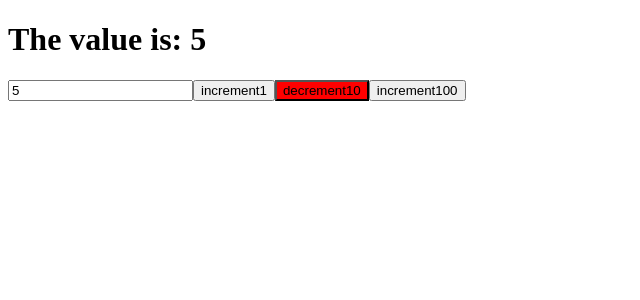
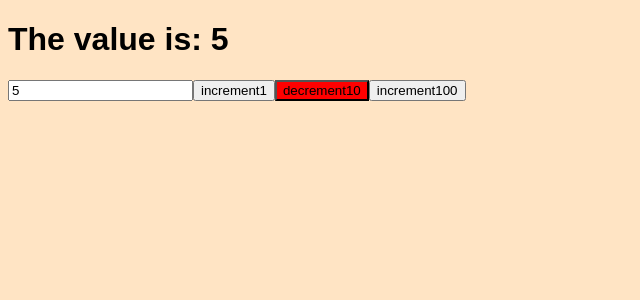
Before and after one commit to simmi9/advanced_react_redux, a React (Create React App) app: page / in a window 1280 px wide. Shown: the top 300 px of the page, without its empty margins (0-640 px from the left). Built offline with nearby package versions, Linux system fonts and the light colour scheme.

Commit message:
seperated component to make app more modular added global css

```diff
--- /dev/null
+++ b/src/App.jsx
@@ -0,0 +1,9 @@
+import React from 'react';
+import ReactDOM from 'react-dom';
+import Counter from './Counter';
+import './style.css';
+
+
+export default function App() {
+    return <Counter count={5} />
+}
--- /dev/null
+++ b/src/Counter.jsx
@@ -0,0 +1,57 @@
+import React from 'react';
+import ReactDOM from 'react-dom';
+import MyButton from './MyButton';
+//own virtual dom
+/*const element2 = {type:"h1",
+                    props:{style: {color: 'blue'},
+                                   children:"hello world from here",
+                                   name:" bhawna"},
+                    key: null,
+                    ref:null,
+                    $$typeof: Symbol.for('react.element')
+                    };
+ReactDOM.render(element2, document.querySelector("#root"));  */
+//ReactDOM.render(React.createElement("h1",{style:{color:'blue'}},"hello world"), document.querySelector("#root"));
+
+
+//creating Component
+    /*
+    function SayHi({ firstName, children: lastName}) {
+        return (
+        <h1 style={{color: "blue"}}> Hello {firstName} {lastName}</h1>
+        );
+    }*/
+/*ReactDOM.render( <SayHi firstName="bhawna" lastName="keswani"/>,
+                document.querySelector("#root"));*/
+
+//Creating Component Class
+export default class Counter extends React.Component {
+    state = { count: this.props.count };
+    click = (incr) => {
+       // this.setState((prevState)=>({count: prevState.count + 1}));
+       this.setState({count: this.state.count + incr});
+      //  this.forceUpdate(); //used only when react not handling state changes
+    }
+
+    change = (e) => {
+        if(Number(e.target.value) || e.target.value === "0") {
+        this.setState({count: e.target.value});
+        }
+    }
+
+    render(){
+        return (
+            <>
+            <h1> The value is: {this.state.count} </h1>
+            <input type="text"
+                   value={this.state.count}
+                   onChange={this.change}
+                   readOnly>
+            </input>
+            <MyButton increment={1} onClick={this.click}/>
+            <MyButton increment={-10} onClick={this.click}/>
+            <MyButton increment={100} onClick={this.click}/>
+            </>
+        )
+    }
+}
--- /dev/null
+++ b/src/MyButton.jsx
@@ -0,0 +1,8 @@
+import React from 'react';
+import ReactDOM from 'react-dom';
+
+export default function MyButton(props){
+    return <button style={(props.increment<0) ? {backgroundColor: "red"} : {} } onClick={()=>{props.onClick(props.increment)}}>
+    {props.increment < 0 ? "decrement" : "increment"}
+    {Math.abs(props.increment)}</button>
+}
--- a/src/index.js
+++ b/src/index.js
@@ -1,63 +1,6 @@
 import React from 'react';
 import ReactDOM from 'react-dom';
-//own virtual dom
-/*const element2 = {type:"h1",
-                    props:{style: {color: 'blue'},
-                                   children:"hello world from here",
-                                   name:" bhawna"},
-                    key: null,
-                    ref:null,
-                    $$typeof: Symbol.for('react.element')
-                    };
-ReactDOM.render(element2, document.querySelector("#root"));  */
-//ReactDOM.render(React.createElement("h1",{style:{color:'blue'}},"hello world"), document.querySelector("#root"));
+import App from './App';
 
-
-//creating Component
-    /*
-    function SayHi({ firstName, children: lastName}) {
-        return (
-        <h1 style={{color: "blue"}}> Hello {firstName} {lastName}</h1>
-        );
-    }*/
-/*ReactDOM.render( <SayHi firstName="bhawna" lastName="keswani"/>,
-                document.querySelector("#root"));*/
-
-//Creating Component Class
-class Counter extends React.Component {
-    state = { count: this.props.count };
-    click = (incr) => {
-       // this.setState((prevState)=>({count: prevState.count + 1}));
-       this.setState({count: this.state.count + incr});
-      //  this.forceUpdate(); //used only when react not handling state changes
-    }
-
-    change = (e) => {
-        if(Number(e.target.value) || e.target.value === "0") {
-        this.setState({count: e.target.value});
-        }
-    }
-    render(){
-        return (
-            <>
-            <h1> The value is: {this.state.count} </h1>
-            <input type="text"
-                   value={this.state.count}
-                   onChange={this.change}
-                   readOnly>
-            </input>
-            <MyButton increment={1} onClick={this.click}/>
-            <MyButton increment={-10} onClick={this.click}/>
-            <MyButton increment={100} onClick={this.click}/>
-            </>
-        )
-    }
-}
-
-function MyButton(props){
-    return <button style={(props.increment<0) ? {backgroundColor: "red"} : {} } onClick={()=>{props.onClick(props.increment)}}>
-    {props.increment < 0 ? "decrement" : "increment"}
-    {Math.abs(props.increment)}</button>
-}
-ReactDOM.render( <Counter count={5}/>,
+ReactDOM.render(<App/>,
                 document.querySelector("#root"));
--- /dev/null
+++ b/src/style.css
@@ -0,0 +1,4 @@
+body {
+    font-family: Arial, Helvetica, sans-serif ;
+    background-color: bisque;
+}
```
